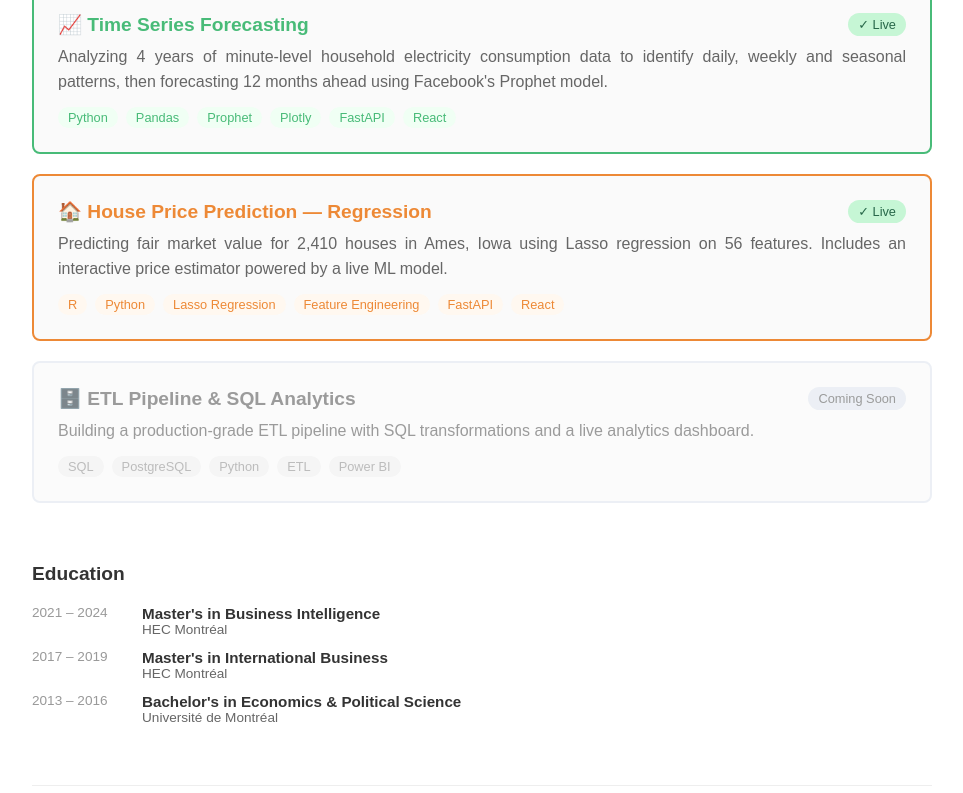
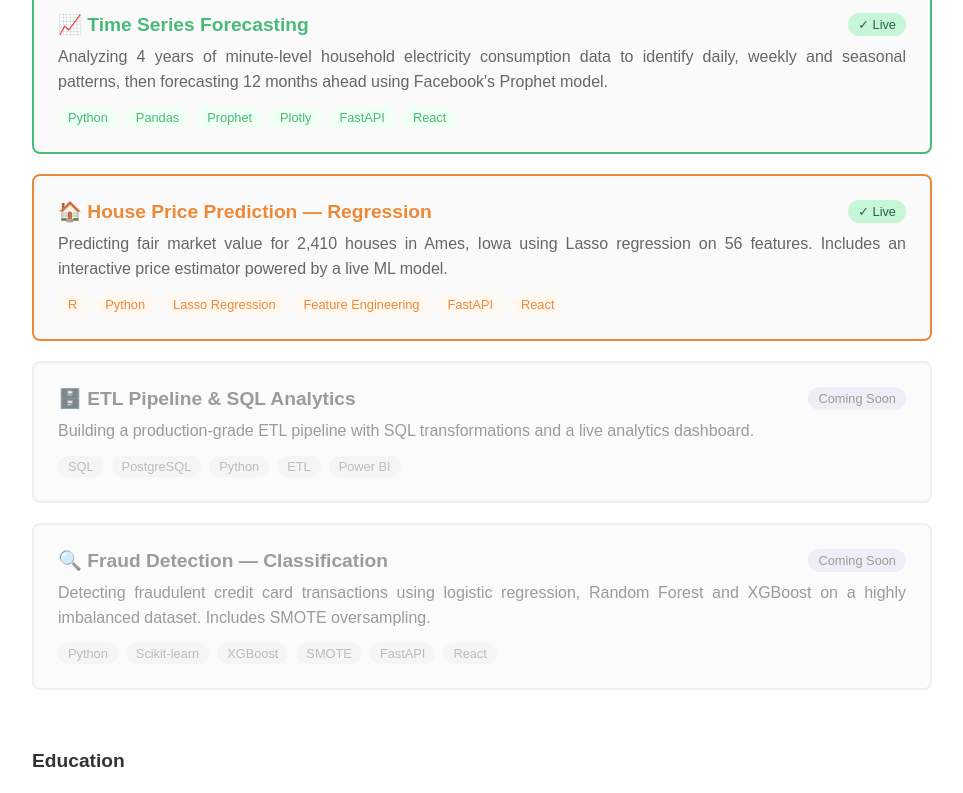
Before and after one commit to tcharkow/customer-segmentation-frontend, a React (Create React App) app: page / in a window 1280 px wide. Shown: the part 1281-2074 px from the top of the page, without its empty margins (158-1121 px from the left). Built offline with nearby package versions, Linux system fonts and the light colour scheme.

Commit message:
feat: add Fraud Detection as upcoming project on home page

```diff
--- a/src/Home.js
+++ b/src/Home.js
@@ -287,6 +287,7 @@ function Home() {
         </div>
       </div>
     </Link>
+
           {/* Coming Soon */}
           {[
 
@@ -295,6 +296,13 @@ function Home() {
               title: 'ETL Pipeline & SQL Analytics',
               desc: 'Building a production-grade ETL pipeline with SQL transformations and a live analytics dashboard.',
               tags: ['SQL', 'PostgreSQL', 'Python', 'ETL', 'Power BI']
+            },
+
+            {
+              emoji: '🔍',
+              title: 'Fraud Detection — Classification',
+              desc: 'Detecting fraudulent credit card transactions using logistic regression, Random Forest and XGBoost on a highly imbalanced dataset. Includes SMOTE oversampling.',
+              tags: ['Python', 'Scikit-learn', 'XGBoost', 'SMOTE', 'FastAPI', 'React']
             },
           ].map((project, i) => (
             <div key={i} style={{
```
